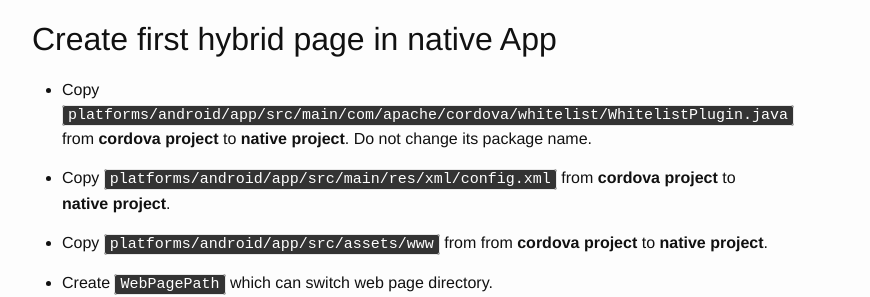
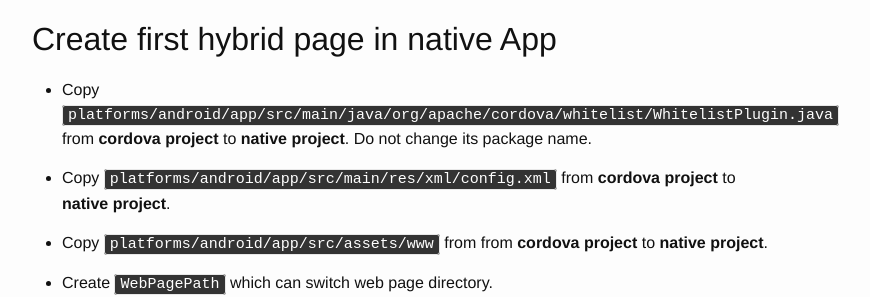
Before and after one commit to jie-meng/jie-meng.github.io, a Jekyll site: the page built from _posts/2018-08-14-android-hybrid-with-cordova.md, in a window 1280 px wide and 1400 px high, scrolled down 4754 px. Shown: the part 153-450 px from the top of the window, without its empty margins (238-1108 px from the left). Built offline with Jekyll 4.4.1, drawn with Linux system fonts in a browser that asks for light colours; comment, search, counter and statistics services are not loaded; some of the changed text lies outside the part shown.

Commit message:
Update android-hybrid-with-cordova

```diff
--- a/_posts/2018-08-14-android-hybrid-with-cordova.md
+++ b/_posts/2018-08-14-android-hybrid-with-cordova.md
@@ -221,7 +221,7 @@
 
 ## Create first hybrid page in native App
 
-- Copy `platforms/android/app/src/main/com/apache/cordova/whitelist/WhitelistPlugin.java` from **cordova project** to **native project**. Do not change its package name.
+- Copy `platforms/android/app/src/main/java/org/apache/cordova/whitelist/WhitelistPlugin.java` from **cordova project** to **native project**. Do not change its package name.
 
 - Copy `platforms/android/app/src/main/res/xml/config.xml` from **cordova project** to **native project**.
 
@@ -280,7 +280,7 @@
 
 - Execute `cordova plugin add cordova-plugin-dialogs` in **cordova project**.
 
-- Copy `platforms/android/app/src/main/com/apache/cordova/dialogs` from **cordova project** to **native project**. Do not change its package name.
+- Copy `platforms/android/app/src/main/java/org/apache/cordova/dialogs` from **cordova project** to **native project**. Do not change its package name.
 
 - Copy `platforms/android/src/assets/www/plugins/cordova-plugin-dialogs` from from **cordova project** to **native project**.
 
```
